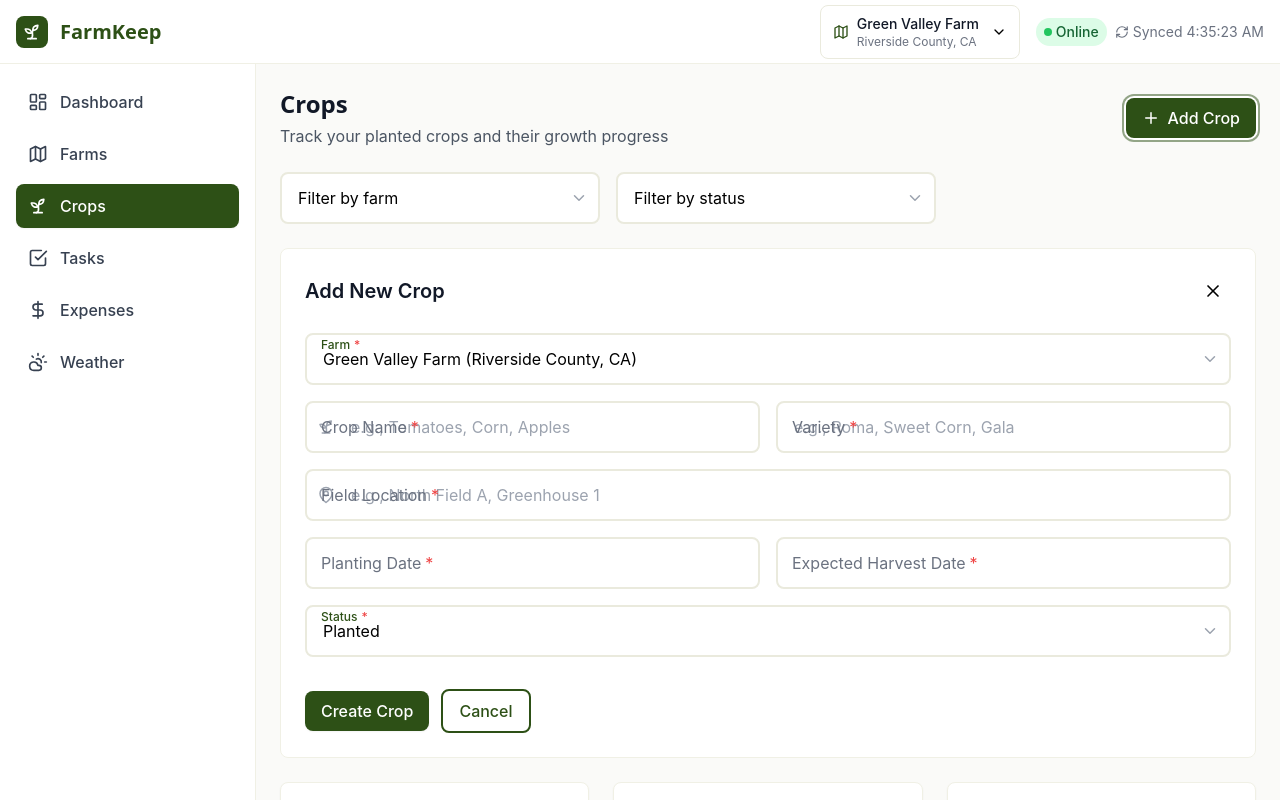
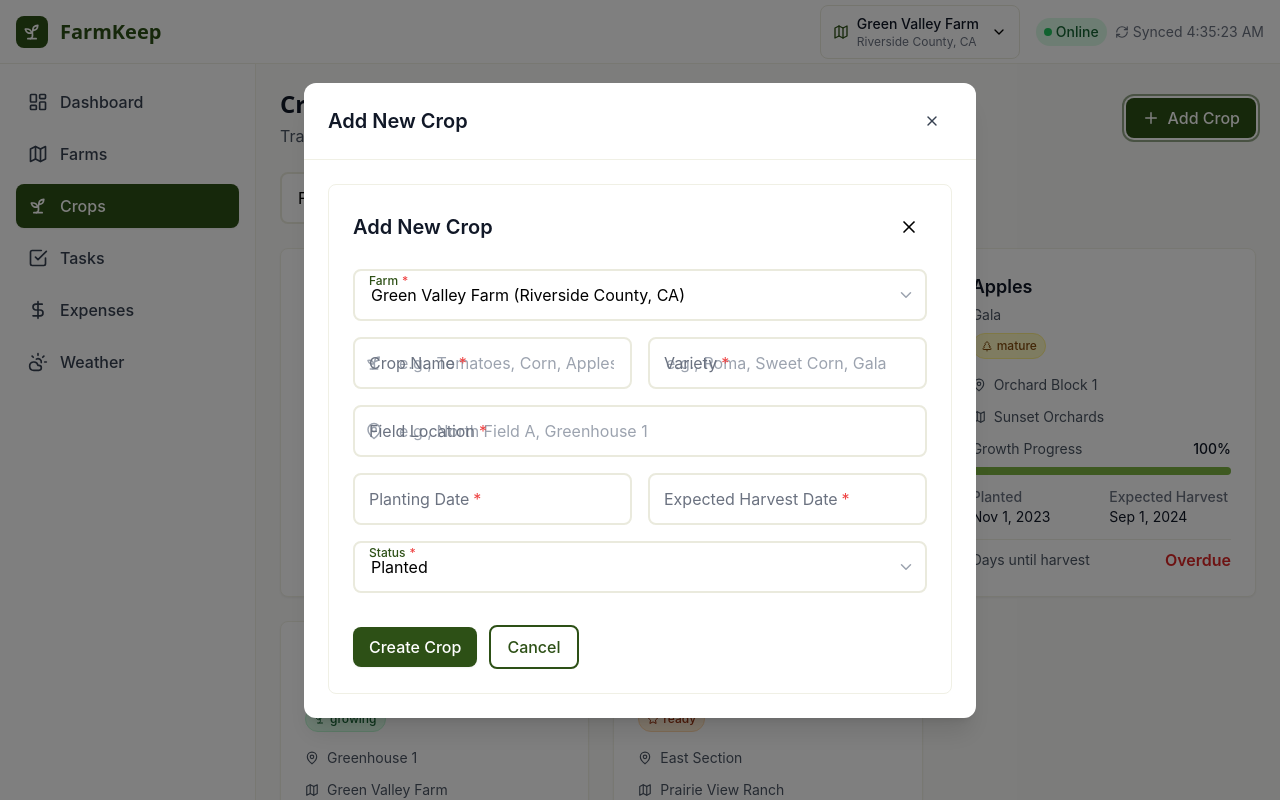
Before and after one commit to apper-canvas/rebel-farmkeep-discreet, a React (Vite) app: page /crops in a window 1280 px wide. Both pictures are taken after a click on the button "Add Crop". Built offline with nearby package versions, Linux system fonts and the light colour scheme.

Commit message:
Convert add buttons to modal-based forms for farms, crops, tasks, and expenses

```diff
--- a/package.json
+++ b/package.json
@@ -9,7 +9,7 @@
     "lint": "eslint . --ext js,jsx --report-unused-disable-directives --max-warnings 0",
     "preview": "vite preview"
   },
-  "dependencies": {
+"dependencies": {
     "@reduxjs/toolkit": "2.7.0",
     "apexcharts": "4.7.0",
     "date-fns": "4.1.0",
@@ -18,6 +18,7 @@
     "react": "^18.2.0",
     "react-apexcharts": "1.7.0",
     "react-dom": "^18.2.0",
+    "react-modal": "3.16.1",
     "react-redux": "9.2.0",
     "react-router-dom": "6.15.0",
     "react-toastify": "11.0.5"
--- /dev/null
+++ b/src/components/atoms/Modal.jsx
@@ -0,0 +1,120 @@
+import { useEffect } from 'react';
+import { motion, AnimatePresence } from 'framer-motion';
+import ApperIcon from '@/components/ApperIcon';
+import Button from '@/components/atoms/Button';
+
+const Modal = ({
+  isOpen,
+  onClose,
+  title,
+  children,
+  size = 'medium',
+  closeOnBackdrop = true
+}) => {
+  // Handle escape key
+  useEffect(() => {
+    const handleEscape = (e) => {
+      if (e.key === 'Escape' && isOpen) {
+        onClose();
+      }
+    };
+
+    if (isOpen) {
+      document.addEventListener('keydown', handleEscape);
+      document.body.style.overflow = 'hidden';
+    }
+
+    return () => {
+      document.removeEventListener('keydown', handleEscape);
+      document.body.style.overflow = 'unset';
+    };
+  }, [isOpen, onClose]);
+
+  const sizeClasses = {
+    small: 'max-w-md',
+    medium: 'max-w-2xl',
+    large: 'max-w-4xl',
+    full: 'max-w-7xl'
+  };
+
+  const backdropVariants = {
+    hidden: { opacity: 0 },
+    visible: { opacity: 1 }
+  };
+
+  const modalVariants = {
+    hidden: {
+      opacity: 0,
+      scale: 0.95,
+      y: 20
+    },
+    visible: {
+      opacity: 1,
+      scale: 1,
+      y: 0,
+      transition: {
+        type: "spring",
+        duration: 0.3
+      }
+    },
+    exit: {
+      opacity: 0,
+      scale: 0.95,
+      y: 20,
+      transition: {
+        duration: 0.2
+      }
+    }
+  };
+
+  return (
+    <AnimatePresence>
+      {isOpen && (
+        <div className="fixed inset-0 z-50 overflow-y-auto">
+          {/* Backdrop */}
+          <motion.div
+            variants={backdropVariants}
+            initial="hidden"
+            animate="visible"
+            exit="hidden"
+            className="fixed inset-0 bg-black bg-opacity-50 transition-opacity"
+            onClick={closeOnBackdrop ? onClose : undefined}
+          />
+
+          {/* Modal Container */}
+          <div className="flex min-h-full items-center justify-center p-4">
+            <motion.div
+              variants={modalVariants}
+              initial="hidden"
+              animate="visible"
+              exit="exit"
+              className={`relative w-full ${sizeClasses[size]} bg-white rounded-xl shadow-xl`}
+              onClick={(e) => e.stopPropagation()}
+            >
+              {/* Header */}
+              <div className="flex items-center justify-between p-6 border-b border-surface-200">
+                <h2 className="text-xl font-semibold text-gray-900">
+                  {title}
+                </h2>
+                <Button
+                  variant="ghost"
+                  size="small"
+                  icon="X"
+                  onClick={onClose}
+                  className="text-gray-400 hover:text-gray-600"
+                />
+              </div>
+
+              {/* Content */}
+              <div className="p-6">
+                {children}
+              </div>
+            </motion.div>
+          </div>
+        </div>
+      )}
+    </AnimatePresence>
+  );
+};
+
+export default Modal;
--- a/src/components/pages/Crops.jsx
+++ b/src/components/pages/Crops.jsx
@@ -8,6 +8,7 @@ import SkeletonLoader from '@/components/molecules/SkeletonLoader';
 import EmptyState from '@/components/molecules/EmptyState';
 import ErrorState from '@/components/molecules/ErrorState';
 import CropCard from '@/components/molecules/CropCard';
+import Modal from '@/components/atoms/Modal';
 import CropForm from '@/components/organisms/CropForm';
 import cropService from '@/services/api/cropService';
 import farmService from '@/services/api/farmService';
@@ -206,23 +207,19 @@ const Crops = () => {
         )}
       </div>
 
-      {/* Form */}
-      <AnimatePresence>
-        {showForm && (
-          <motion.div
-            initial={{ opacity: 0, height: 0 }}
-            animate={{ opacity: 1, height: 'auto' }}
-            exit={{ opacity: 0, height: 0 }}
-            className="mb-6 overflow-hidden"
+{/* Crop Form Modal */}
+      <Modal
+        isOpen={showForm}
+        onClose={handleCancelForm}
+        title={editingCrop ? 'Edit Crop' : 'Add New Crop'}
+        size="medium"
       >
         <CropForm
           crop={editingCrop}
           onSave={handleSaveCrop}
           onCancel={handleCancelForm}
         />
-          </motion.div>
-        )}
-      </AnimatePresence>
+      </Modal>
 
       {/* Crops Grid */}
       {filteredCrops.length === 0 ? (
--- a/src/components/pages/Expenses.jsx
+++ b/src/components/pages/Expenses.jsx
@@ -9,6 +9,7 @@ import Card from '@/components/atoms/Card';
 import SkeletonLoader from '@/components/molecules/SkeletonLoader';
 import EmptyState from '@/components/molecules/EmptyState';
 import ErrorState from '@/components/molecules/ErrorState';
+import Modal from '@/components/atoms/Modal';
 import ExpenseForm from '@/components/organisms/ExpenseForm';
 import expenseService from '@/services/api/expenseService';
 import farmService from '@/services/api/farmService';
@@ -291,23 +292,19 @@ const Expenses = () => {
             )}
           </div>
 
-          {/* Form */}
-          <AnimatePresence>
-            {showForm && (
-              <motion.div
-                initial={{ opacity: 0, height: 0 }}
-                animate={{ opacity: 1, height: 'auto' }}
-                exit={{ opacity: 0, height: 0 }}
-                className="overflow-hidden"
+{/* Expense Form Modal */}
+          <Modal
+            isOpen={showForm}
+            onClose={handleCancelForm}
+            title={editingExpense ? 'Edit Expense' : 'Record New Expense'}
+            size="medium"
           >
             <ExpenseForm
               expense={editingExpense}
               onSave={handleSaveExpense}
               onCancel={handleCancelForm}
             />
-              </motion.div>
-            )}
-          </AnimatePresence>
+          </Modal>
 
           {/* Expenses Table */}
           {sortedExpenses.length === 0 ? (
--- a/src/components/pages/Farms.jsx
+++ b/src/components/pages/Farms.jsx
@@ -4,6 +4,7 @@ import { toast } from 'react-toastify';
 import ApperIcon from '@/components/ApperIcon';
 import Button from '@/components/atoms/Button';
 import Card from '@/components/atoms/Card';
+import Modal from '@/components/atoms/Modal';
 import SkeletonLoader from '@/components/molecules/SkeletonLoader';
 import EmptyState from '@/components/molecules/EmptyState';
 import ErrorState from '@/components/molecules/ErrorState';
@@ -124,23 +125,19 @@ const Farms = () => {
         </Button>
       </div>
 
-      {/* Form */}
-      <AnimatePresence>
-        {showForm && (
-          <motion.div
-            initial={{ opacity: 0, height: 0 }}
-            animate={{ opacity: 1, height: 'auto' }}
-            exit={{ opacity: 0, height: 0 }}
-            className="mb-6 overflow-hidden"
+{/* Farm Form Modal */}
+      <Modal
+        isOpen={showForm}
+        onClose={handleCancelForm}
+        title={editingFarm ? 'Edit Farm' : 'Add New Farm'}
+        size="medium"
       >
         <FarmForm
           farm={editingFarm}
           onSave={handleSaveFarm}
           onCancel={handleCancelForm}
         />
-          </motion.div>
-        )}
-      </AnimatePresence>
+      </Modal>
 
       {/* Farms List */}
       {farms.length === 0 ? (
--- a/src/components/pages/Tasks.jsx
+++ b/src/components/pages/Tasks.jsx
@@ -9,6 +9,7 @@ import SkeletonLoader from '@/components/molecules/SkeletonLoader';
 import EmptyState from '@/components/molecules/EmptyState';
 import ErrorState from '@/components/molecules/ErrorState';
 import TaskItem from '@/components/molecules/TaskItem';
+import Modal from '@/components/atoms/Modal';
 import TaskForm from '@/components/organisms/TaskForm';
 import taskService from '@/services/api/taskService';
 import farmService from '@/services/api/farmService';
@@ -326,23 +327,19 @@ const Tasks = () => {
         )}
       </div>
 
-      {/* Form */}
-      <AnimatePresence>
-        {showForm && (
-          <motion.div
-            initial={{ opacity: 0, height: 0 }}
-            animate={{ opacity: 1, height: 'auto' }}
-            exit={{ opacity: 0, height: 0 }}
-            className="mb-6 overflow-hidden"
+{/* Task Form Modal */}
+      <Modal
+        isOpen={showForm}
+        onClose={handleCancelForm}
+        title={editingTask ? 'Edit Task' : 'Add New Task'}
+        size="medium"
       >
         <TaskForm
           task={editingTask}
           onSave={handleSaveTask}
           onCancel={handleCancelForm}
         />
-          </motion.div>
-        )}
-      </AnimatePresence>
+      </Modal>
 
       {/* Tasks List */}
       {sortedTasks.length === 0 ? (
```
Lines whose indentation alone changed are shown as unchanged.
